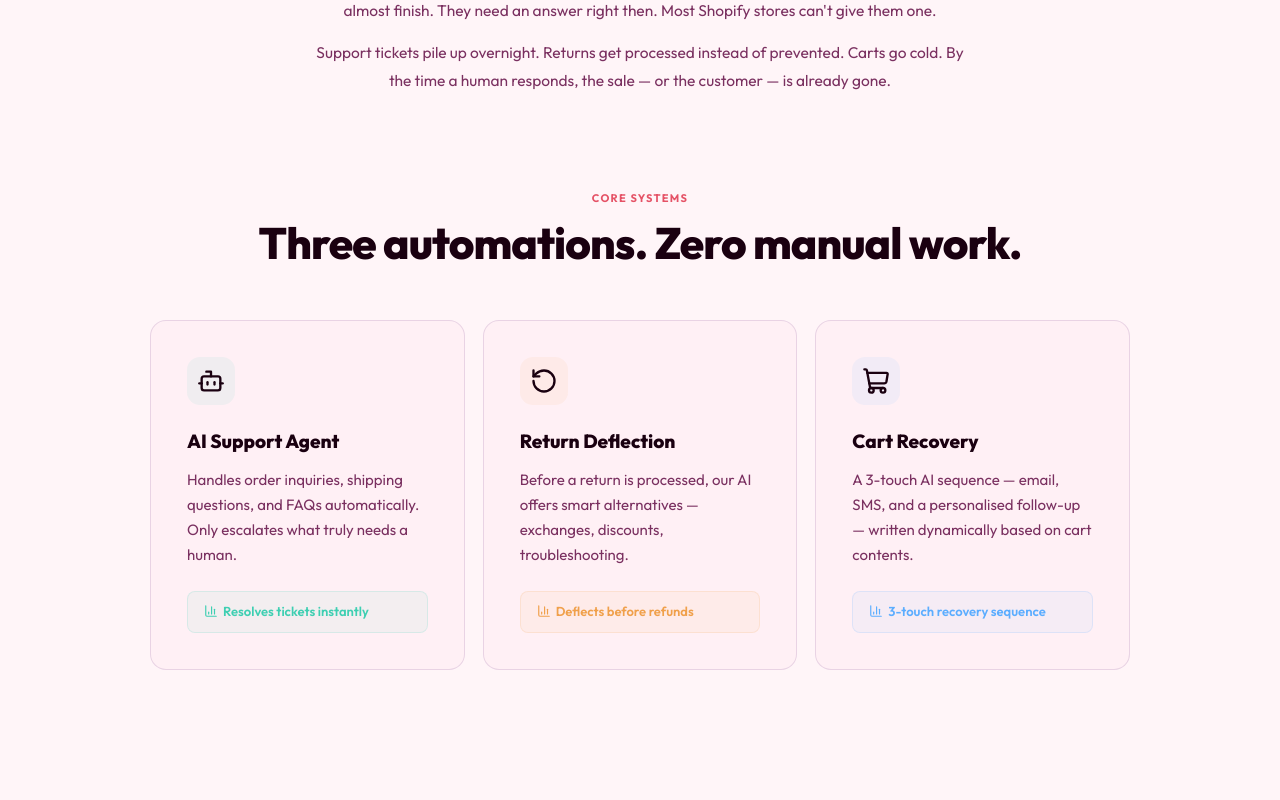
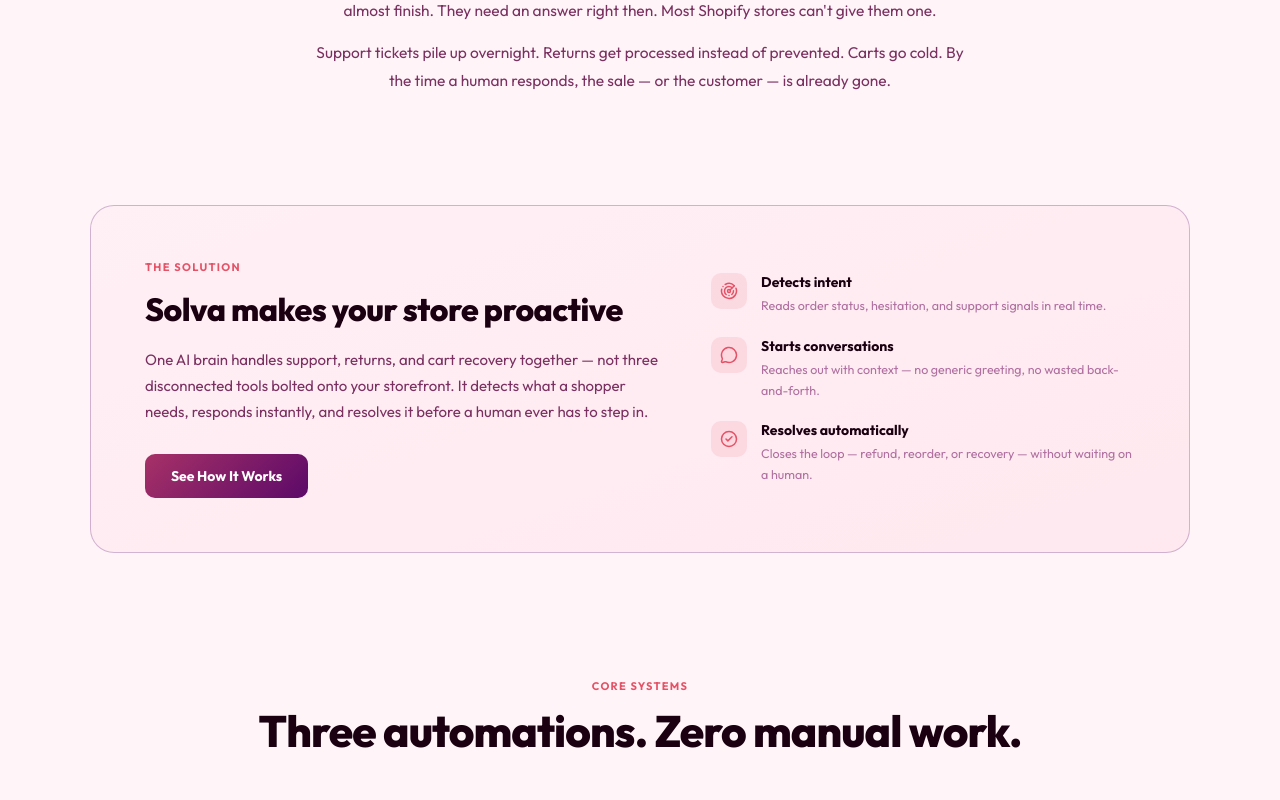
Before and after one commit to getsolvacom/solva, a React (Vite) app: page / in a window 1280 px wide. Shown: the part 1080-1880 px from the top of the page. Built offline with nearby package versions, Linux system fonts and the light colour scheme; no server answers.

Commit message:
Add Solution dark card section with 3 feature bullets

```diff
--- a/src/pages/LandingPage.jsx
+++ b/src/pages/LandingPage.jsx
@@ -1,7 +1,7 @@
 import { useState, useEffect, useRef } from "react";
 import { useNavigate } from "react-router-dom";
 import { C } from "../tokens";
-import { Menu, X, Bot, RotateCcw, ShoppingCart, BarChart3, ArrowUpRight, Check } from "lucide-react";
+import { Menu, X, Bot, RotateCcw, ShoppingCart, BarChart3, ArrowUpRight, Check, Radar, MessageCircle, CheckCircle2 } from "lucide-react";
 
 const PLANS = [
   { name:"Starter", price:"$19", popular:false, features:["AI Support Agent","1,000 tickets/mo","Basic cart recovery","Email support"] },
@@ -66,6 +66,7 @@ function GlobalStyles() {
         .stats-cell:nth-child(2n){border-right:none!important;}
         .stats-cell:nth-child(3),.stats-cell:nth-child(4){border-bottom:none!important;}
         .problem-section-mobile{padding:60px 24px 30px!important;}
+        .solution-card{grid-template-columns:1fr!important;padding:32px 24px!important;gap:32px!important;text-align:left!important;}
       }
       @media(min-width:768px){
         .stats-cell{padding:28px 20px!important;}
@@ -357,6 +358,39 @@ export default function LandingPage() {
         </p>
       </section>
 
+      {/* SOLUTION */}
+      <section style={{position:"relative",zIndex:1,padding:"70px 40px",maxWidth:1180,margin:"0 auto"}}>
+        <div className="solution-card fu" style={{background:"linear-gradient(160deg,var(--card) 0%,var(--dim) 100%)",border:`1px solid ${C.borderHi}`,borderRadius:24,padding:54,display:"grid",gridTemplateColumns:"1.1fr .9fr",gap:48,alignItems:"center"}}>
+          <div>
+            <p style={{fontSize:11,fontWeight:700,letterSpacing:".12em",color:C.coral,marginBottom:16,textTransform:"uppercase"}}>The Solution</p>
+            <h3 style={{fontFamily:"'Outfit',sans-serif",fontSize:"clamp(24px,3.2vw,32px)",fontWeight:800,lineHeight:1.22,letterSpacing:"-.015em",marginBottom:18}}>
+              Solva makes your store proactive
+            </h3>
+            <p style={{fontSize:15,color:C.sub,lineHeight:1.75,marginBottom:28}}>
+              One AI brain handles support, returns, and cart recovery together — not three disconnected tools bolted onto your storefront. It detects what a shopper needs, responds instantly, and resolves it before a human ever has to step in.
+            </p>
+            <button className="btn-primary" onClick={()=>{const el=document.getElementById('how-it-works');if(el)window.scrollTo({top:el.getBoundingClientRect().top+window.scrollY-64,behavior:"smooth"});}} style={{padding:"13px 26px",borderRadius:10,color:"#fff",fontWeight:700,fontSize:14}}>
+              See How It Works
+            </button>
+          </div>
+          <div style={{display:"flex",flexDirection:"column",gap:22}}>
+            {[
+              {icon:<Radar size={18} strokeWidth={2}/>,        title:"Detects intent",       desc:"Reads order status, hesitation, and support signals in real time."},
+              {icon:<MessageCircle size={18} strokeWidth={2}/>,title:"Starts conversations", desc:"Reaches out with context — no generic greeting, no wasted back-and-forth."},
+              {icon:<CheckCircle2 size={18} strokeWidth={2}/>, title:"Resolves automatically",desc:"Closes the loop — refund, reorder, or recovery — without waiting on a human."},
+            ].map((b,i)=>(
+              <div key={i} style={{display:"flex",gap:14,alignItems:"flex-start"}}>
+                <div style={{width:36,height:36,borderRadius:10,background:"rgba(229,82,102,.12)",display:"flex",alignItems:"center",justifyContent:"center",flexShrink:0,color:C.coral}}>{b.icon}</div>
+                <div>
+                  <b style={{fontSize:14,fontWeight:700,display:"block",marginBottom:3}}>{b.title}</b>
+                  <span style={{fontSize:12.5,color:C.muted,lineHeight:1.5}}>{b.desc}</span>
+                </div>
+              </div>
+            ))}
+          </div>
+        </div>
+      </section>
+
       {/* FEATURES */}
       <section id="features" style={{position:"relative",zIndex:1,padding:"56px 40px",maxWidth:1060,margin:"0 auto"}}>
         <div style={{textAlign:"center",marginBottom:50}}>
```
